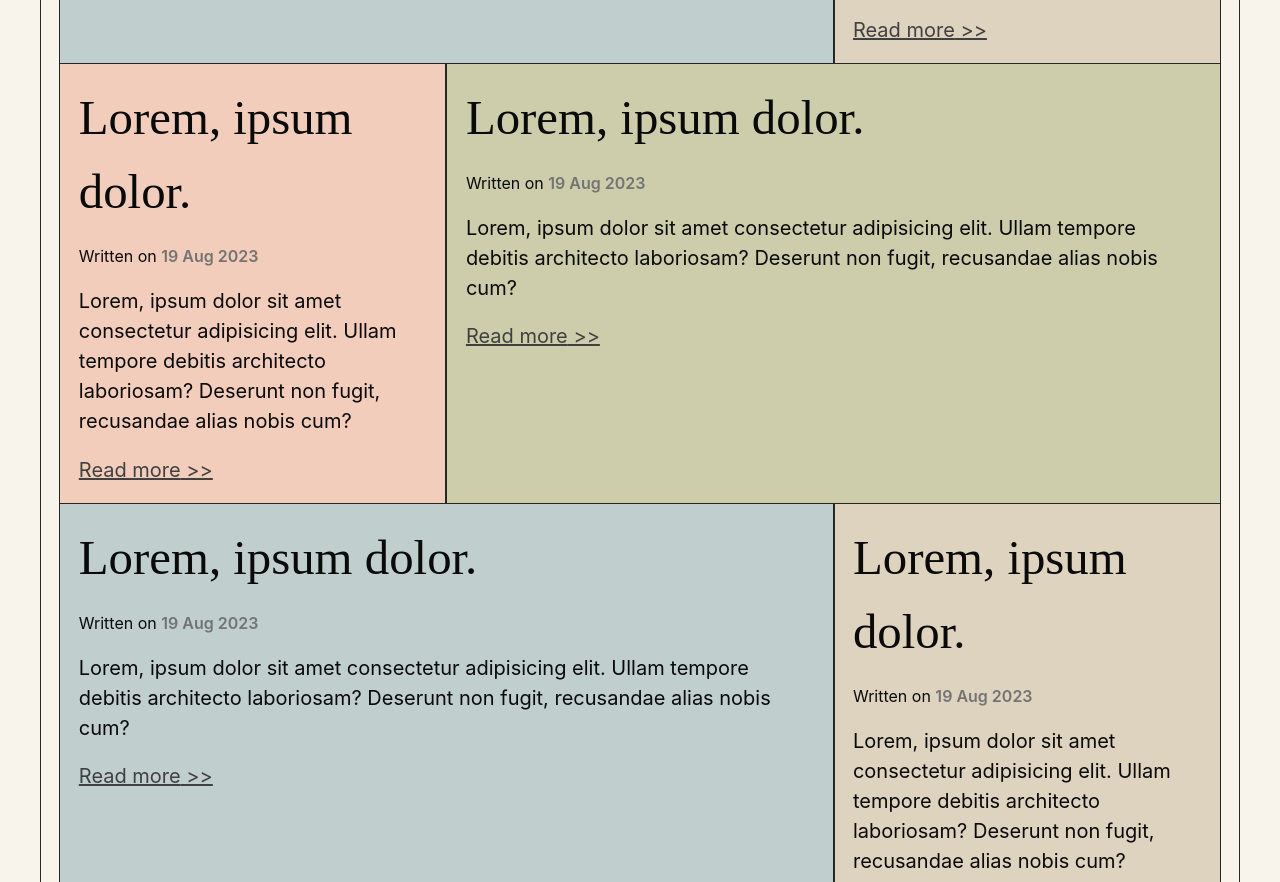
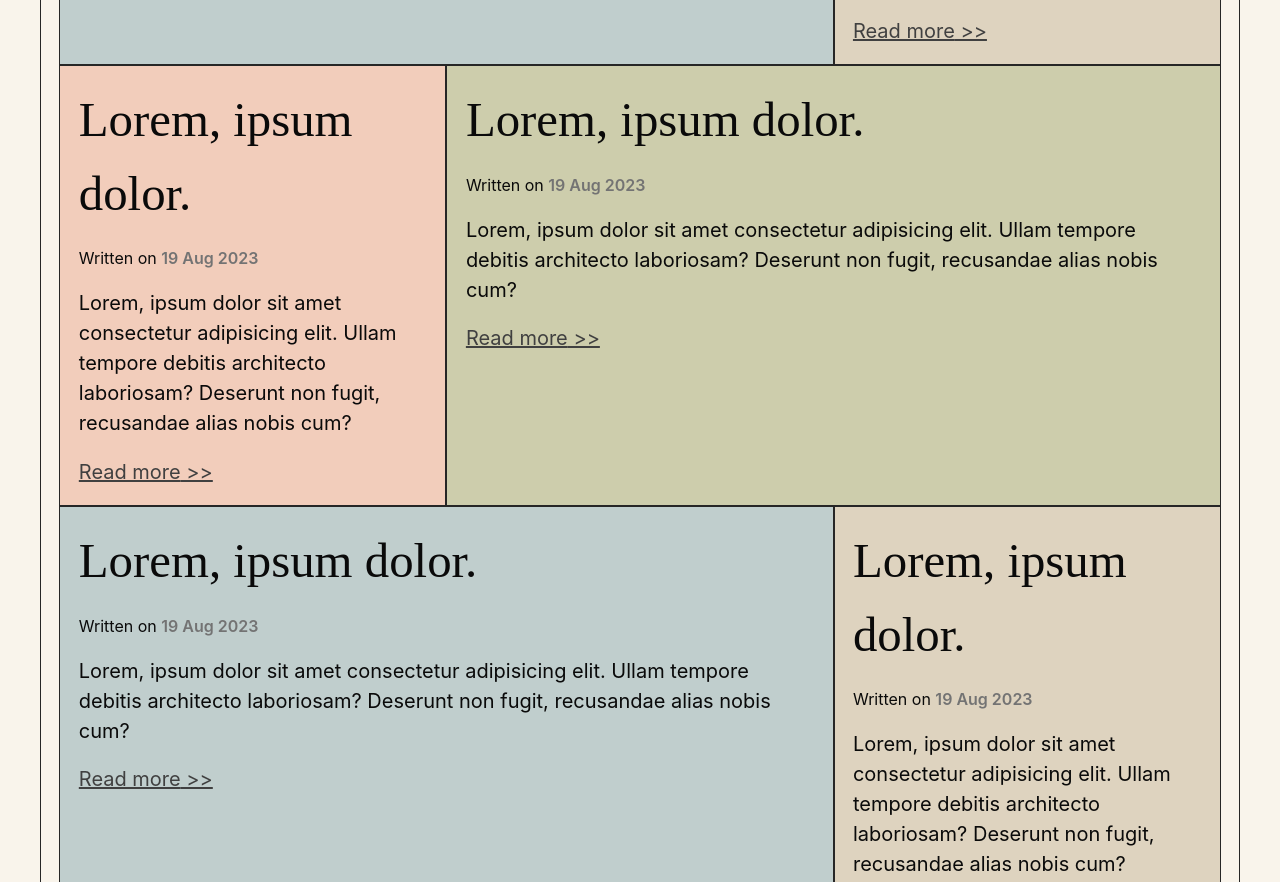
Before and after one commit to davinaleong/proj-tbb-2024, an Astro site: page / in a window 1280 px wide. Shown: the part 2375-3257 px from the top of the page. Built offline with nearby package versions, Linux system fonts and the light colour scheme; Astro itself is replaced by a stand-in of ours; a web font is replaced by a local one.

Commit message:
Fixed borders

```diff
--- a/src/styles/_home.scss
+++ b/src/styles/_home.scss
@@ -156,6 +156,7 @@
 
       background-color: var(--_article-bg-clr);
       border-block-start: var(--_section-border);
+      border-block-end: var(--_section-border);
       border-inline-start: var(--_section-border);
       border-inline-end: var(--_section-border);
       padding-block-start: var(--_section-spacer);
```
